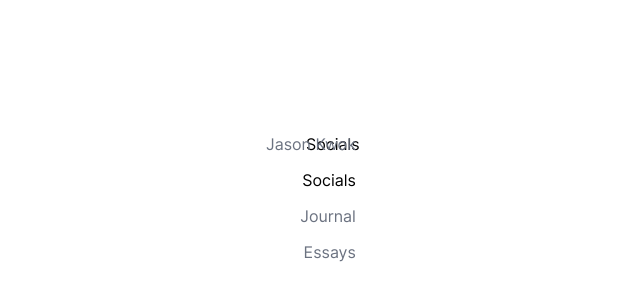
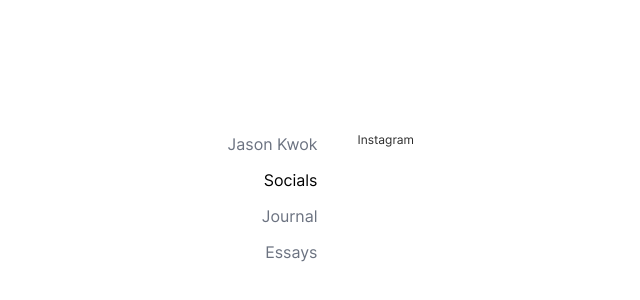
Before and after one commit to Pandoks/website, a SvelteKit app: page /socials in a window 1280 px wide. Shown: the part 84-384 px from the top of the page, without its empty margins (118-758 px from the left). Built offline with nearby package versions, Linux system fonts and the light colour scheme.

Commit message:
Margin for different screen for main page

```diff
--- a/src/routes/+layout.svelte
+++ b/src/routes/+layout.svelte
@@ -10,7 +10,9 @@
   ];
 </script>
 
-<div class="mx-auto mt-[27vh] w-[70vw] sm:w-[40vw]">
+<div
+  class="flex mr-auto ml-[27vw] mt-[27vh] w-[85vw] sm:w-[75vw] md:w-[65vw] lg:w-[50vw] xl:w-[40vw]"
+>
   <nav
     class="flex fixed flex-col space-y-3 text-base font-medium text-right text-gray-500 no-underline"
   >
@@ -23,7 +25,7 @@
     {/each}
   </nav>
 
-  <div class="pl-10">
+  <div class="ml-[89.88px]">
     <slot />
   </div>
 </div>
--- a/src/routes/+page.svelte
+++ b/src/routes/+page.svelte
@@ -1,4 +1,4 @@
-<div class="text-xs text-[#2b2b2b]">
+<div class="text-xs text-[#2b2b2b] ml-3 sm:ml-5 md:ml-7 lg:ml-9 xl:ml-10">
   <p>
     Nisi eu labore nulla et quis adipisicing nostrud ea veniam ipsum Lorem ad
     minim sunt id. Laborum voluptate nostrud ex pariatur laborum sunt culpa elit
--- a/src/routes/socials/+page.svelte
+++ b/src/routes/socials/+page.svelte
@@ -1 +1,24 @@
-<h1>Socials</h1>
+<script lang="ts">
+  const socials = [
+    { text: "Instagram", href: "https://www.instagram.com/pandoks_/" },
+  ];
+</script>
+
+<div class="text-xs text-[#2b2b2b] ml-3 sm:ml-5 md:ml-7 lg:ml-9 xl:ml-10">
+  {#each socials as social}
+    <a href={social.href} target="_blank">{social.text}</a>
+  {/each}
+</div>
+
+<svelte:head>
+  <title>Jason Kwok's Socials</title>
+  <meta
+    name="description"
+    content="Social media that are related to Jason Kwok"
+  />
+  <meta property="og:title" content="Jason Kwok's (Pandoks_) Socials" />
+  <meta
+    property="og:description"
+    content="Social media that are related to Jason Kwok or Pandoks_"
+  />
+</svelte:head>
```
